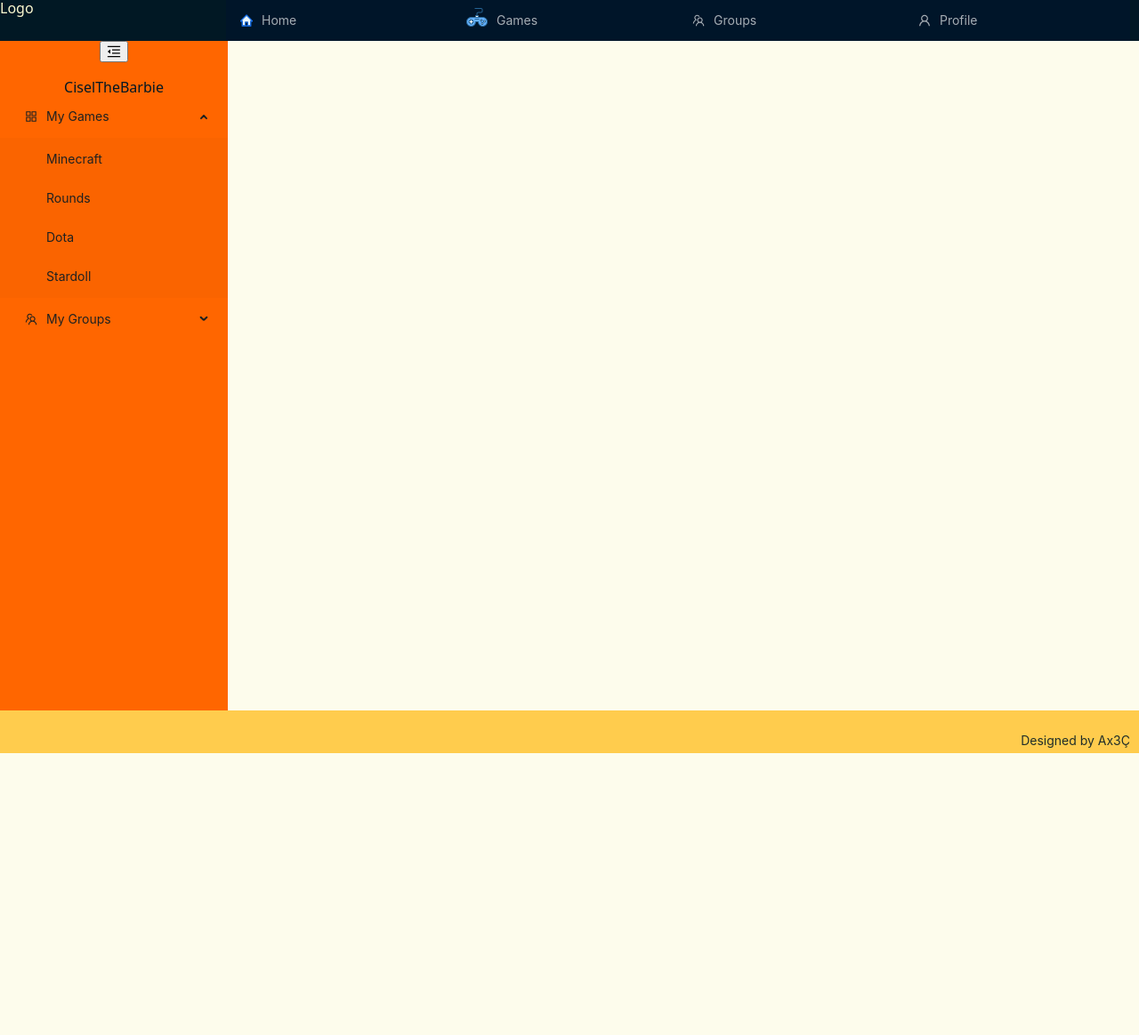
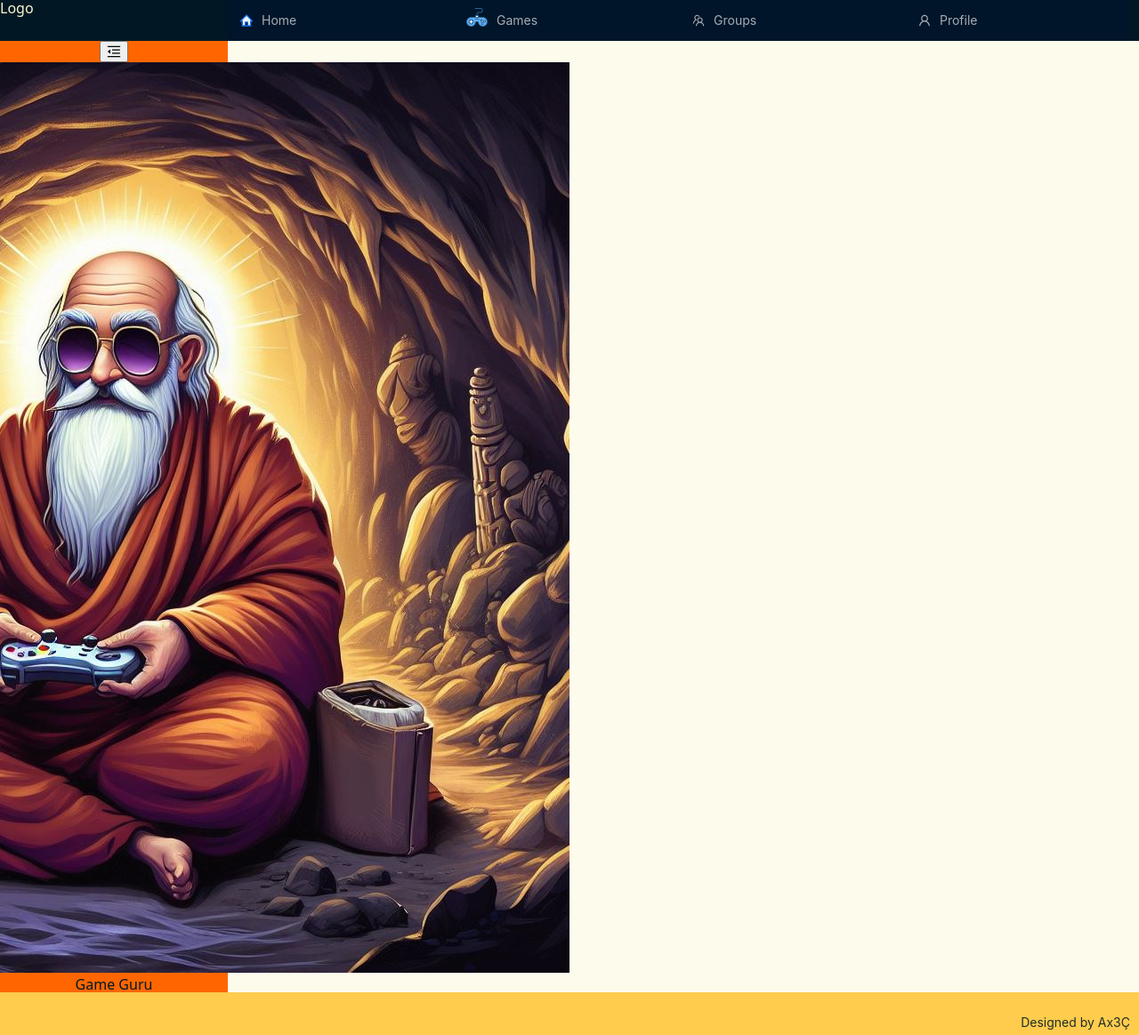
Before and after one commit to bounswe/bounswe2023group5, a React (Vite) app in the folder app/frontend/: page / in a window 1280 px wide. Shown: the whole page at 89% size. Before the commit the page ends 847 px from the top, so only its background shows below. Built offline with nearby package versions, Linux system fonts and the light colour scheme.

Commit message:
Modifies sidebar for users who are not logged in

```diff
--- a/app/frontend/src/Layout/SideBar/SideBar.module.scss
+++ b/app/frontend/src/Layout/SideBar/SideBar.module.scss
@@ -20,9 +20,11 @@
     aspect-ratio: 1;
     width: 90%;
     max-width: 120px;
-    svg {
+    svg, img {
       height: 100%;
       width: 100%;
+      object-fit: cover;
+      border-radius: 100%;
     }
   }
 
--- a/app/frontend/src/Layout/SideBar/SideBar.tsx
+++ b/app/frontend/src/Layout/SideBar/SideBar.tsx
@@ -1,4 +1,4 @@
-import React, { useRef, useState } from "react";
+import React, { useState } from "react";
 import {
   TeamOutlined,
   MenuFoldOutlined,
@@ -11,6 +11,7 @@ import styles from "./SideBar.module.scss";
 import Profile from "../../Components/Icons/Profile";
 import { clsx } from "clsx";
 import { getThemeColor } from "../../Components/Providers/AntdConfigProvider";
+import { useAuth } from "../../Components/Hooks/useAuth";
 
 type MenuItem = Required<MenuProps>["items"][number];
 
@@ -47,6 +48,8 @@ const items: MenuItem[] = [
 function SideBar() {
   const [collapsed, setCollapsed] = useState(false);
 
+  const { user, isLoggedIn } = useAuth();
+
   return (
     <ConfigProvider
       theme={{
@@ -70,15 +73,22 @@ function SideBar() {
         </button>
 
         <div className={styles.profilePic}>
+          {isLoggedIn ? (
             <Profile />
+          ) : (
+            <img src="../../../assets/images/guru.jpeg"></img>
+          )}
         </div>
-        {!collapsed && <div>CiselTheBarbie</div>}
+        {!collapsed && isLoggedIn && <div>{user.username}</div>}
+        {!collapsed && !isLoggedIn && <div>Game Guru</div>}
+        {isLoggedIn && (
           <Menu
             defaultOpenKeys={["sub1"]}
             mode="inline"
             inlineCollapsed={collapsed}
             items={items}
           />
+        )}
       </div>
     </ConfigProvider>
   );
--- a/app/frontend/src/Pages/HelloWorld/HelloWorld.tsx
+++ b/app/frontend/src/Pages/HelloWorld/HelloWorld.tsx
@@ -1,8 +1,6 @@
 import { Button } from "antd";
 import styles from "./HelloWorld.module.scss";
-import { Button } from "antd";
 import { useNavigate } from "react-router-dom";
-import axios from "axios";
 import { useAuth } from "../../Components/Hooks/useAuth";
 
 function HelloWorld() {
```
Also changed, not shown: app/frontend/assets/images/guru.jpeg (added). Lines whose indentation alone changed are shown as unchanged.
